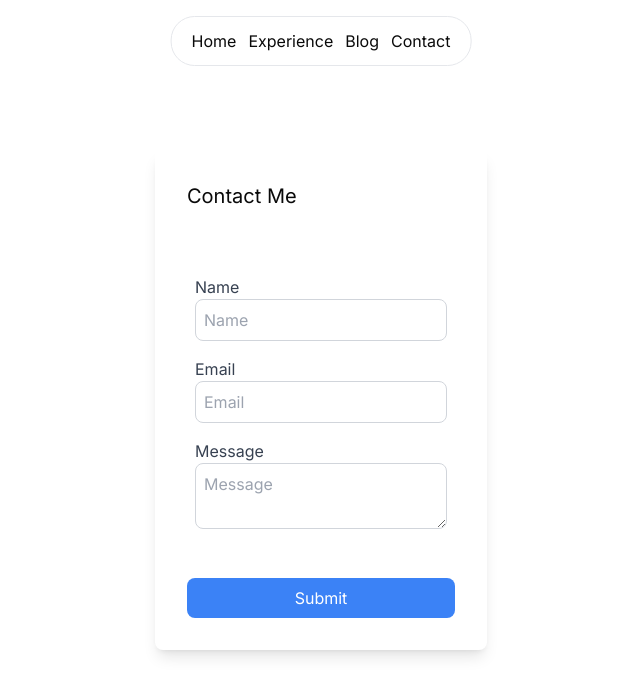
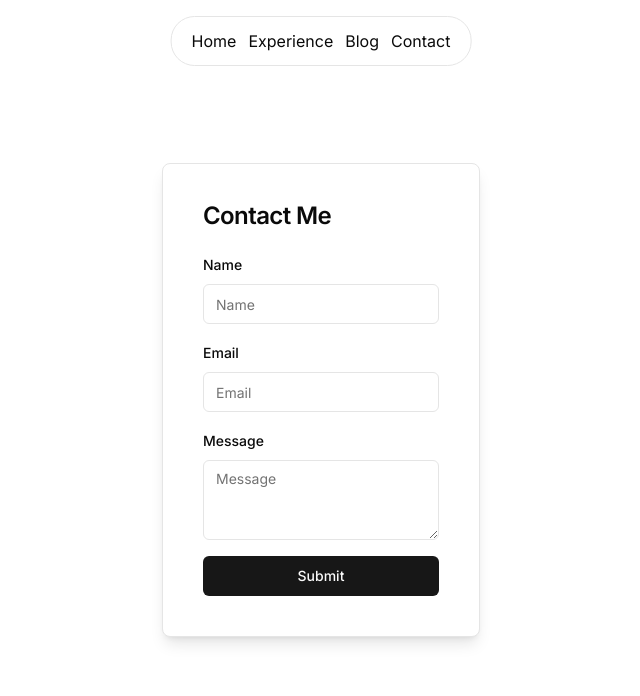
Before and after one commit to MaxPW777/Portfolio, a Next.js app in the folder frontend/: page /contact in a window 1280 px wide. Shown: the top 696 px of the page, without its empty margins (319-959 px from the left). Built offline with nearby package versions, Linux system fonts and the light colour scheme.

Commit message:
[~] redesigned contact page with shadcn

```diff
--- a/frontend/src/components/contact/ContactForm.tsx
+++ b/frontend/src/components/contact/ContactForm.tsx
@@ -1,52 +1,96 @@
-"use client"
-import {useForm} from "react-hook-form";
-import {IContactRequestDto} from "@common/dto/IContactRequestDto";
-import {useCreateContactMutation} from "@/services/contact";
-import './contact-form.css';
+"use client";
+import { useForm } from "react-hook-form";
+import { useCreateContactMutation } from "@/services/contact";
+import {
+    Form,
+    FormField,
+    FormItem,
+    FormLabel,
+    FormControl,
+    FormMessage
+} from "@/components/ui/form";
+import { Input } from "@/components/ui/input";
+import { Textarea } from "@/components/ui/textarea";
+import { Button } from "@/components/ui/button";
+import { Card, CardContent, CardHeader, CardTitle } from "@/components/ui/card";
+import { IContactRequestDto } from "@common/dto/IContactRequestDto";
 
-function ContactForm() {
-    const emailRegex = /^(([^<>()\[\]\\.,;:\s@"]+(\.[^<>()\[\]\\.,;:\s@"]+)*)|(".+"))@((\[[0-9]{1,3}\.[0-9]{1,3}\.[0-9]{1,3}\.[0-9]{1,3}])|(([a-zA-Z\-0-9]+\.)+[a-zA-Z]{2,}))$/;
+export function ContactForm() {
+    const emailRegex = /^(([^<>()\[\]\\.,;:\s@"]+(\.[^<>()\[\]\\.,;:\s@"]+)*)|(".+"))@((\[[0-9]{1,3}\.[0-9]{1,3}\.[0-9]{1,3}])|(([a-zA-Z\-0-9]+\.)+[a-zA-Z]{2,}))$/;
     const mutation = useCreateContactMutation();
-    const {
-        register,
-        handleSubmit,
-        formState: {errors}
-    } = useForm<IContactRequestDto>();
+
+    const form = useForm({
+        defaultValues: {
+            name: "",
+            email: "",
+            message: ""
+        }
+    });
 
     const onSubmit = (data: IContactRequestDto) => {
         mutation.mutate(data);
+        form.reset();
     };
 
     return (
-        <form className={'contact flex flex-col justify-between'} onSubmit={handleSubmit(onSubmit)}>
-            <h2 className="text-xl mb-4">Contact Me</h2>
-            <div>
-            <label className={'contact-label'}>Name
-                <input className={'contact-input'} type="text"
-                       placeholder="Name" {...register('name', {required: true})}/>
-                {errors.name && <span>Name is required</span>}
-            </label>
-            <label className={'contact-label'}>Email
-                <input className={'contact-input'} type="email"
-                       placeholder="Email" {...register('email', {
-                    required: true,
-                    pattern: emailRegex
-                })}/>
-                {errors.email && <span>Please enter a valid email address</span>}
-            </label>
-            <label className={'contact-label'}>Message
-                <textarea
-                    className={'w-full border border-gray-300 rounded-lg p-2'}
-                    placeholder="Message" {...register('message', {required: true})}/>
-                {errors.message && <span>Message is required</span>}
-            </label>
-            </div>
-            <button
-                className={'bg-blue-500 text-white rounded-lg p-2 hover:bg-blue-700'}
-                type="submit">Submit
-            </button>
-        </form>
-    )
+        <Card className="shadow-lg p-4 h-fit">
+            <CardHeader>
+                <CardTitle>Contact Me</CardTitle>
+            </CardHeader>
+            <CardContent>
+                <Form {...form}>
+                    <form className="space-y-4" onSubmit={form.handleSubmit(onSubmit)}>
+                    <FormField
+                        control={form.control}
+                        name="name"
+                        rules={{ required: "Name is required" }}
+                        render={({ field, fieldState }) => (
+                            <FormItem>
+                                <FormLabel>Name</FormLabel>
+                                <FormControl>
+                                    <Input placeholder="Name" {...field} />
+                                </FormControl>
+                                {fieldState.error && <FormMessage>{fieldState.error.message}</FormMessage>}
+                            </FormItem>
+                        )}
+                    />
+                    <FormField
+                        control={form.control}
+                        name="email"
+                        rules={{
+                            required: "Email is required",
+                            pattern: { value: emailRegex, message: "Please enter a valid email address" }
+                        }}
+                        render={({ field, fieldState }) => (
+                            <FormItem>
+                                <FormLabel>Email</FormLabel>
+                                <FormControl>
+                                    <Input placeholder="Email" {...field} />
+                                </FormControl>
+                                {fieldState.error && <FormMessage>{fieldState.error.message}</FormMessage>}
+                            </FormItem>
+                        )}
+                    />
+                    <FormField
+                        control={form.control}
+                        name="message"
+                        rules={{ required: "Message is required" }}
+                        render={({ field, fieldState }) => (
+                            <FormItem>
+                                <FormLabel>Message</FormLabel>
+                                <FormControl>
+                                    <Textarea placeholder="Message" {...field} />
+                                </FormControl>
+                                {fieldState.error && <FormMessage>{fieldState.error.message}</FormMessage>}
+                            </FormItem>
+                        )}
+                    />
+                    <Button type="submit" className="w-full mt-4">Submit</Button>
+                    </form>
+                </Form>
+            </CardContent>
+        </Card>
+    );
 }
 
 export default ContactForm;
--- a/frontend/src/components/contact/ContactList.tsx
+++ b/frontend/src/components/contact/ContactList.tsx
@@ -16,7 +16,7 @@ function ContactList() {
     }
 
     return (
-        <div className={'contact overflow-y-auto w-[600px]'}>
+        <div className={'contact overflow-y-auto h-[600px] w-[600px] p-4'}>
             <ul className={'flex flex-col gap-y-2.5'}>
                 {data && data.map((contact: IContactRequest, index: number) => (
                     <li className={'border rounded p-3 flex flex-col gap-y-2.5'} key={index}>
@@ -24,7 +24,7 @@ function ContactList() {
                         <p>{contact.name}</p>
                         <p>{contact.email}</p>
                         </div>
-                        <p>{contact.message}</p>
+                        <p className={'w-full'}>{contact.message}</p>
                     </li>
                 ))}
             </ul>
```
